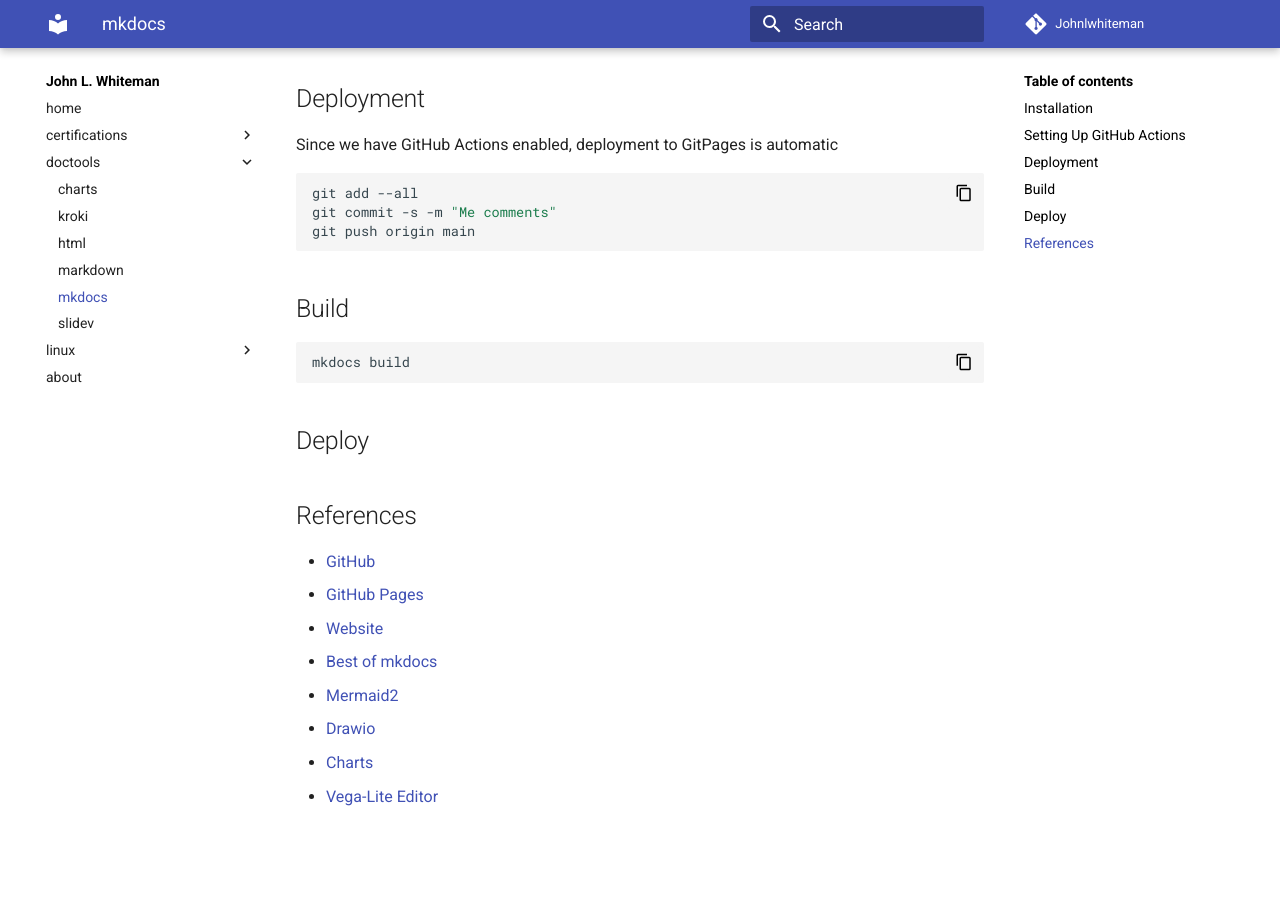
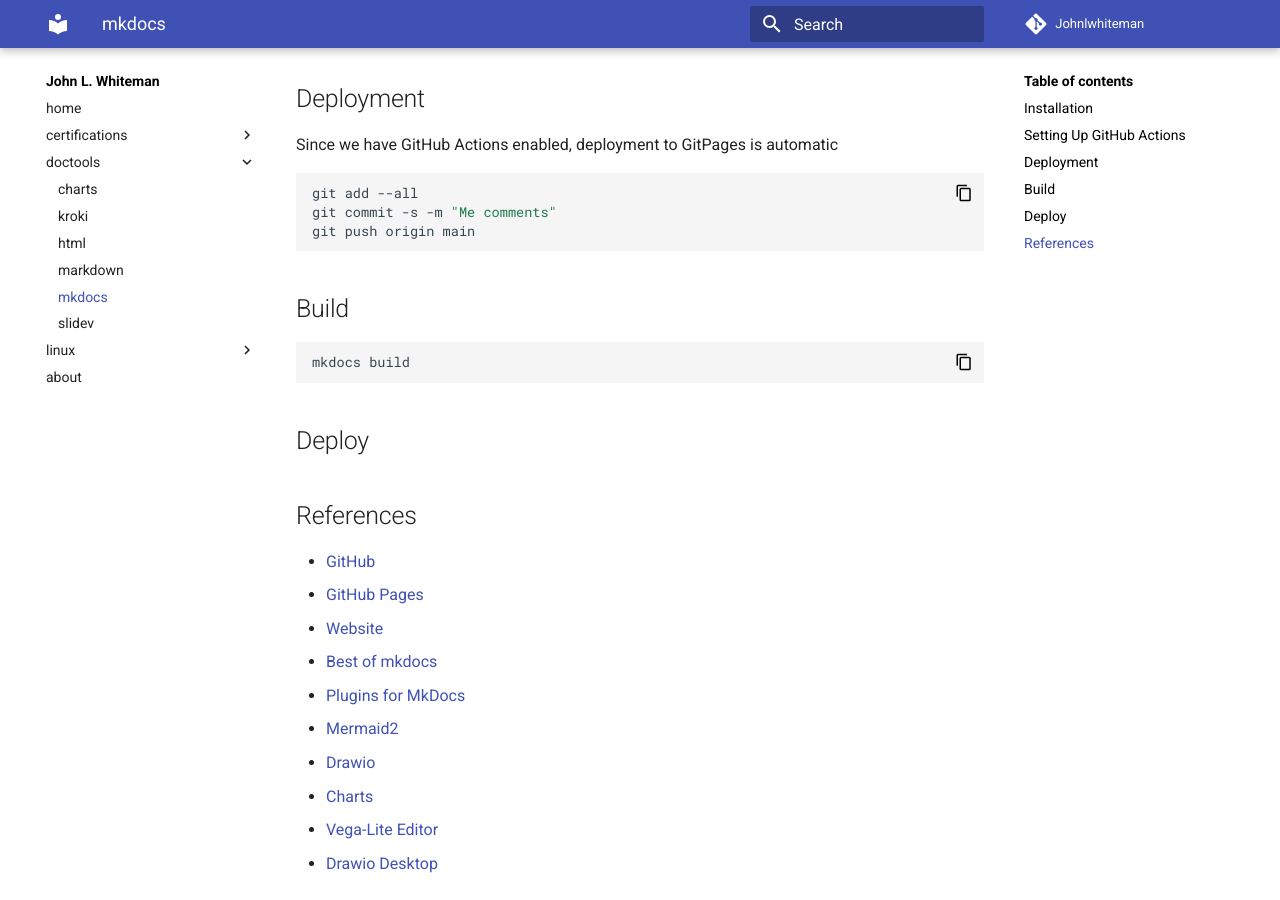
Before and after one commit to johnlwhiteman/johnlwhiteman.github.io, an MkDocs documentation site: the page built from docs/doctools/mkdocs/mkdocs.md, in a window 1280 px wide and 900 px high, scrolled down 1474 px. Built offline with MkDocs 1.6.1 and Material for MkDocs 9.7.7, drawn with Linux system fonts in a browser that asks for light colours; a script that is not in the unit is left out; before the commit the page ends 2307 px from its top, so only the background shows below that.

Commit message:
slewer
Signed-off-by: John L. Whiteman <>

```diff
--- a/docs/doctools/mkdocs/mkdocs.md
+++ b/docs/doctools/mkdocs/mkdocs.md
@@ -91,7 +91,9 @@
 * [GitHub Pages](https://squidfunk.github.io/mkdocs-material/getting-started/)
 * [Website](https://www.mkdocs.org/)
 * [Best of mkdocs](https://github.com/mkdocs/best-of-mkdocs)
+* [Plugins for MkDocs](https://www.neoteroi.dev/mkdocs-plugins/)
 * [Mermaid2](https://github.com/fralau/mkdocs-mermaid2-plugin)
 * [Drawio](https://github.com/LukeCarrier/mkdocs-drawio-exporter)
 * [Charts](https://github.com/timvink/mkdocs-charts-plugin)
 * [Vega-Lite Editor](https://vega.github.io/editor/#/)
+* [Drawio Desktop](https://github.com/jgraph/drawio-desktop)
--- a/mkdocs.yml
+++ b/mkdocs.yml
@@ -58,6 +58,7 @@
     - about: about.md
 plugins:
   - charts
+  - drawio-exporter
   - kroki
   - mermaid2
   - search
```
Also changed, not shown: docs/certifications/oswp/equipment.md (+2 -0 lines), 2 other files.
